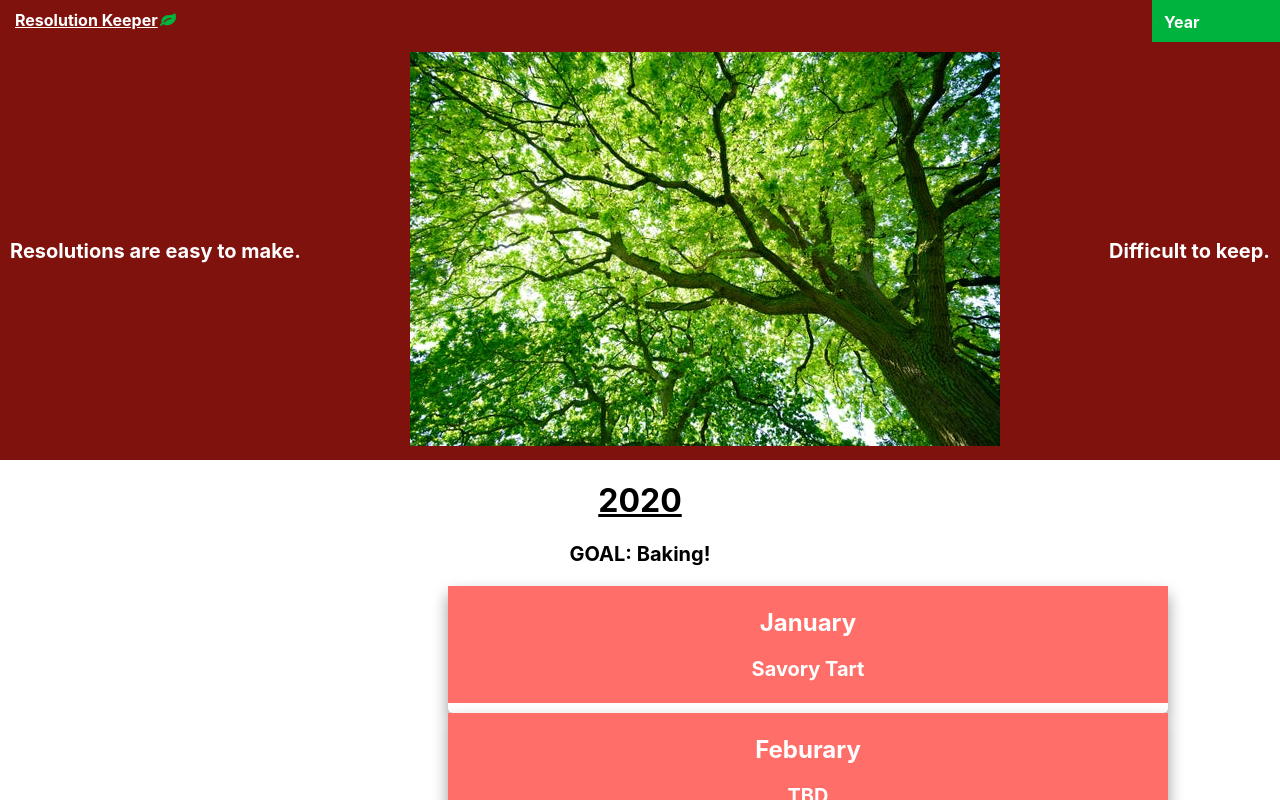
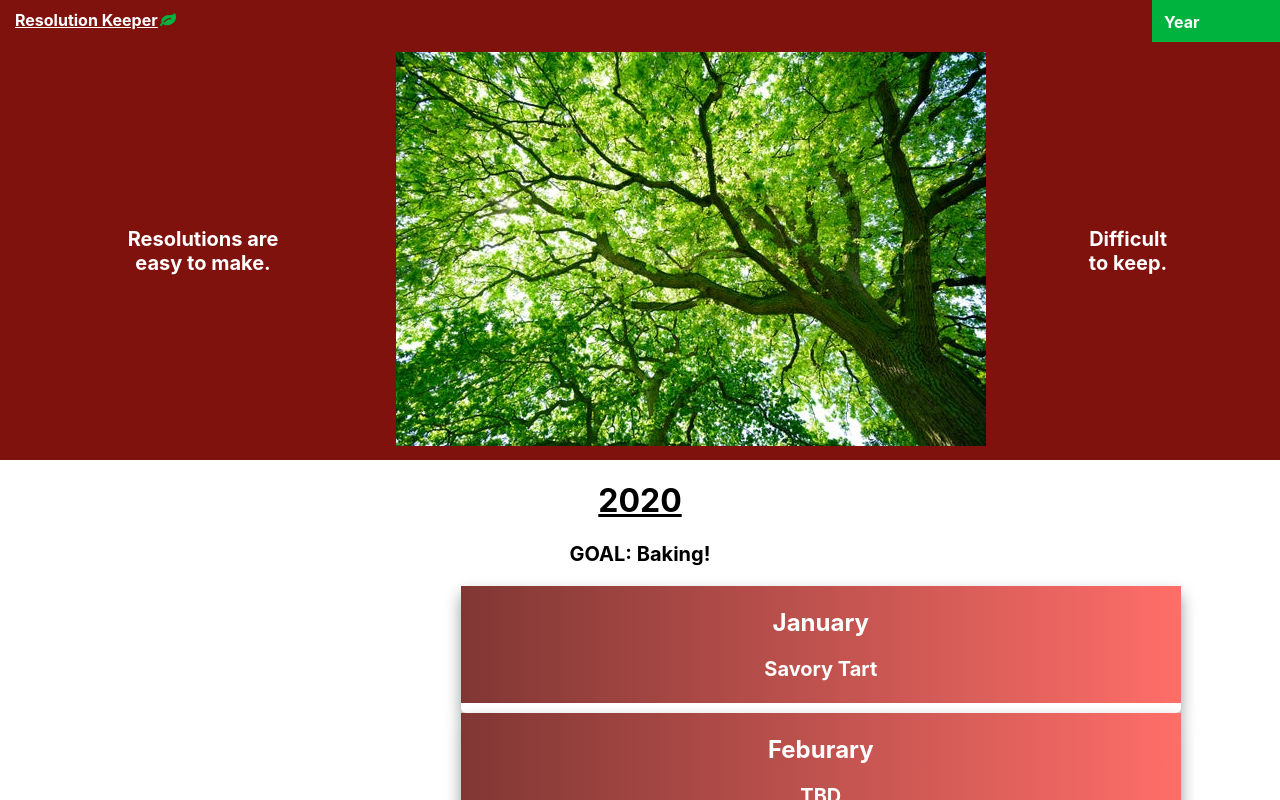
Before and after one commit to jillichrome/Resolution-Blog, a React (Create React App) app: page /year in a window 1280 px wide. Shown: the top 800 px of the page. Built offline with nearby package versions, Linux system fonts and the light colour scheme.

Commit message:
Fix formating in header and year page

```diff
--- a/src/components/years/2020.css
+++ b/src/components/years/2020.css
@@ -12,6 +12,7 @@
 }
 .header p {
   align-self: self-start;
+  padding: 100px;
   font-size: 20px;
   font-weight: bold;
   color: #ffffff;
@@ -37,14 +38,15 @@
   border-radius: 5px;
   padding-bottom: 10px;
   max-width: 720px;
-  margin-left: 35%;
+  margin-left: 36%;
 }
 .card:hover {
   box-shadow: 0 16px 32px 0 rgba(0,0,0,0.4);
 }
 .container {
   padding: 2px 16px;
-  background-color: #FF6E69;
+  background-color: #803734;
+  background-image: linear-gradient(to right, #803734, #FF6E69 );
 }
 .container h2 {
   text-align: center;
```
